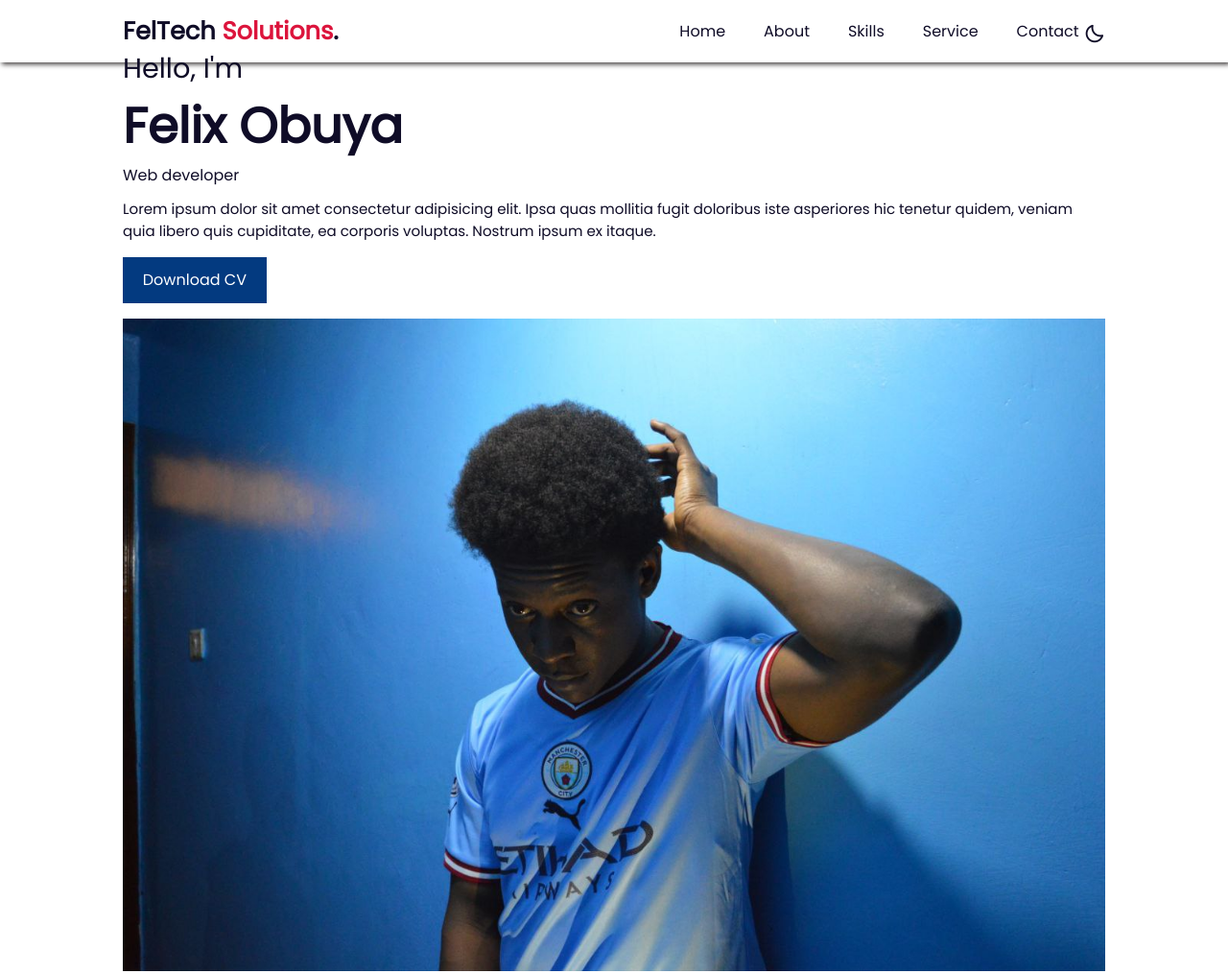
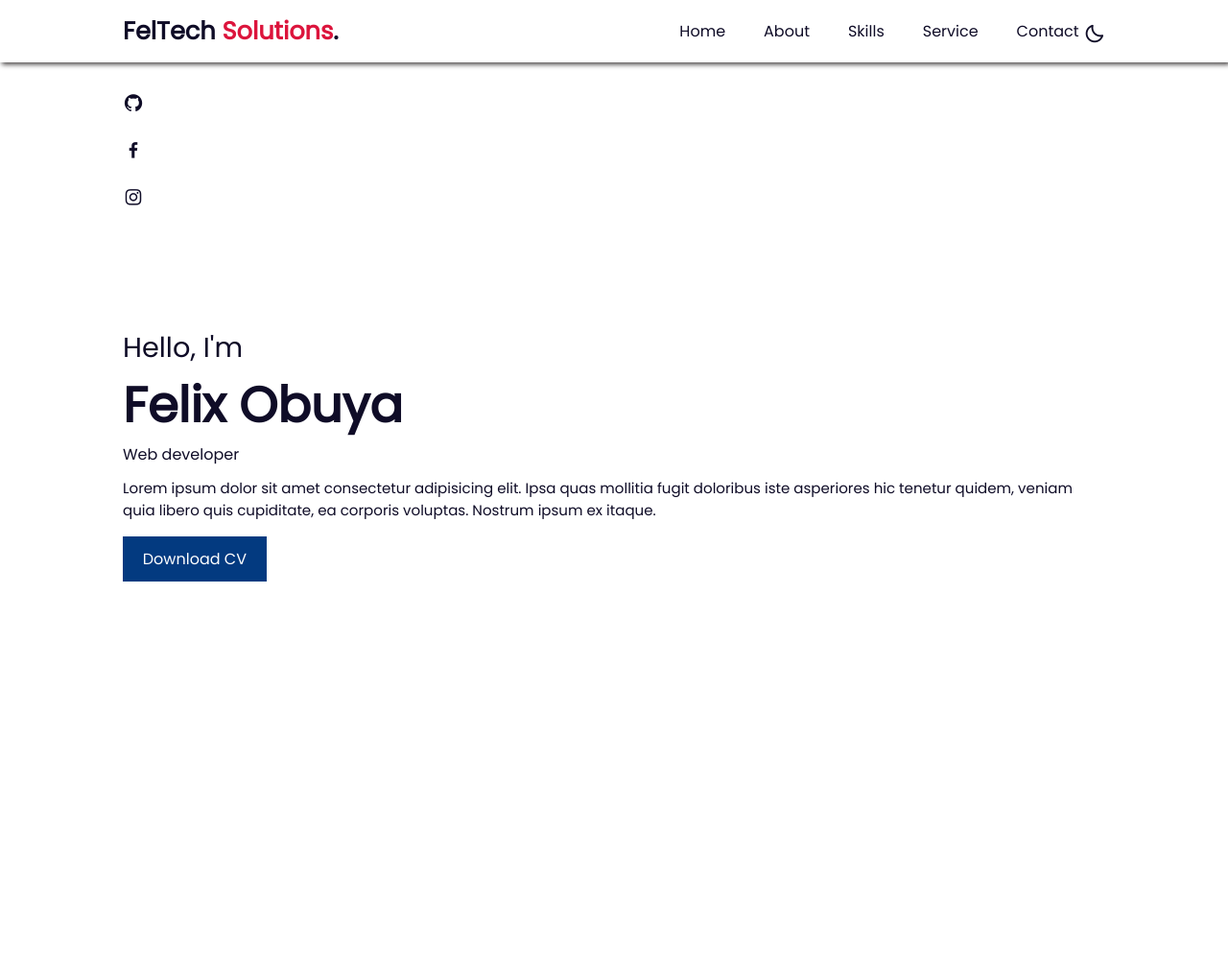
Before and after one commit to obuyajr/portfolio-, a plain HTML site: page index.html in a window 1280 px wide. Shown: the whole page at 96% size. After the commit the page ends 800 px from the top, so only its background shows below. Drawn offline with nearby package versions, Linux system fonts and the light colour scheme.

Commit message:
accounts

```diff
--- a/index.html
+++ b/index.html
@@ -25,13 +25,21 @@
        </ul>
 
     </header>
-    <!-- Navbar section -->
+    <!-- Navbar section end -->
 
 
     <!-- Home section -->
     <section class="home" id="home">
+
+        <div class="social">
+            <a href="#"><i class="bx bxl-github" > </i></a>
+            <a href="#"><i class="bx bxl-facebook" > </i></a>
+            <a href="#"><i class="bx bxl-instagram" > </i></a>
+
+
+        </div>
         <div class="home-img">
-        <img src="images/homepage.jpg" alt="">
+            <!-- <img src="images/homepage.jpg" alt=""> -->
         </div>
         <div class="home-text">
             <span>Hello, I'm </span>
@@ -44,5 +52,7 @@
     </section >
 
     <!-- Home section -->
+
+
 </body>
 </html>
--- a/style.css
+++ b/style.css
@@ -105,6 +105,7 @@ display: none;
     min-height: 100vh;
     display: grid;
     grid-template-columns: 0.2fr 1fr 1 fr;
+    align-items: center;
     gap: 1rem;
 }
 .home-img{
@@ -137,6 +138,20 @@ display: none;
     font-weight: 400;
     margin: 0.7rem 0 1rem;
 }
+.social {
+    display: flex;
+    flex-direction: column;
+}
+.social a {
+    margin-bottom: 1rem;
+    font-size: 22px;
+    color: var(--text-color);
+
+}
+.social a:hover {
+    color: var(--hover);
+}
+
 .btn {
     display: inline-block;
     background: var(--main-color);
```
Lines whose indentation alone changed are shown as unchanged.
